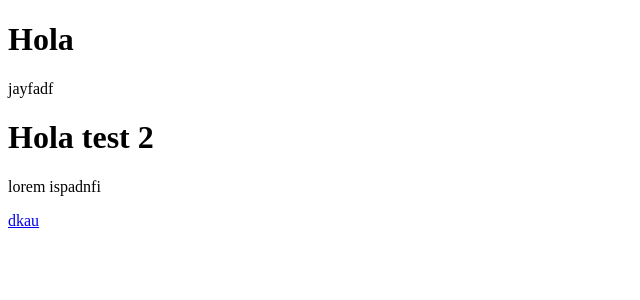
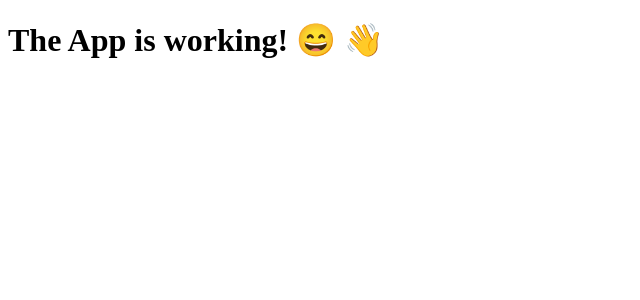
Before and after one commit to Manuel-2011/portfolio, a React app: page / in a window 1280 px wide. Shown: the top 300 px of the page, without its empty margins (0-640 px from the left). Built offline with nearby package versions, Linux system fonts and the light colour scheme.

Commit message:
:sparkles: Initial project structure

```diff
--- /dev/null
+++ b/src/App.js
@@ -0,0 +1,7 @@
+import React from 'react';
+
+const App = () => {
+  return <h1>The App is working! &#128516; &#128075;</h1>;
+};
+
+export default App;
--- a/src/index.js
+++ b/src/index.js
@@ -1,5 +1,5 @@
 import ReactDOM from 'react-dom';
 import React from 'react';
-import Test from './test';
+import App from './App';
 
-ReactDOM.render(<Test />, document.querySelector('#root'));
+ReactDOM.render(<App />, document.querySelector('#root'));
--- a/src/test.js
+++ /dev/null
@@ -1,12 +0,0 @@
-import React from 'react';
-import Test2 from './test2';
-
-export default function Test() {
-  return (
-    <>
-      <h1>Hola</h1>
-      <p>jayfadf</p>
-      <Test2 />
-    </>
-  );
-}
--- a/src/test2.js
+++ /dev/null
@@ -1,11 +0,0 @@
-import React from 'react';
-
-export default function Test2() {
-  return (
-    <>
-      <h1>Hola test 2</h1>
-      <p>lorem ispadnfi</p>
-      <a href="#">dkau</a>
-    </>
-  );
-}
```
